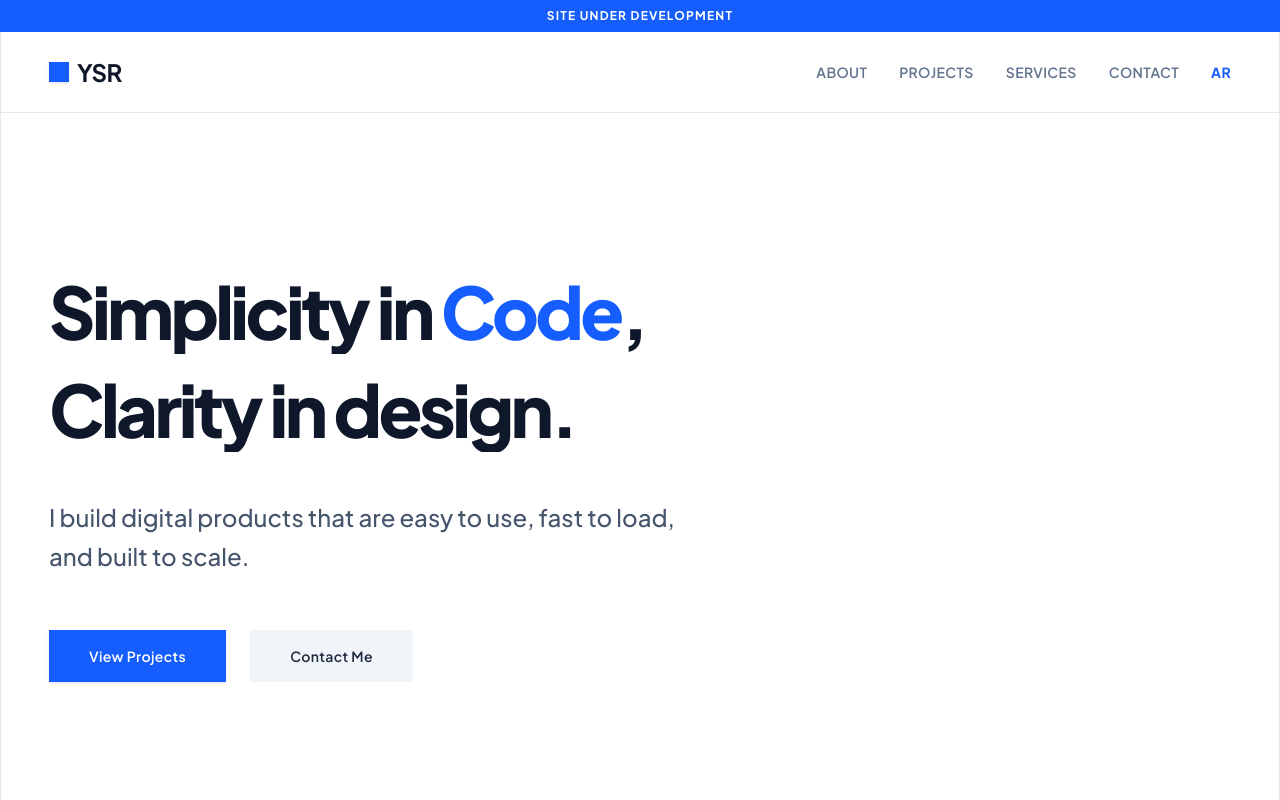
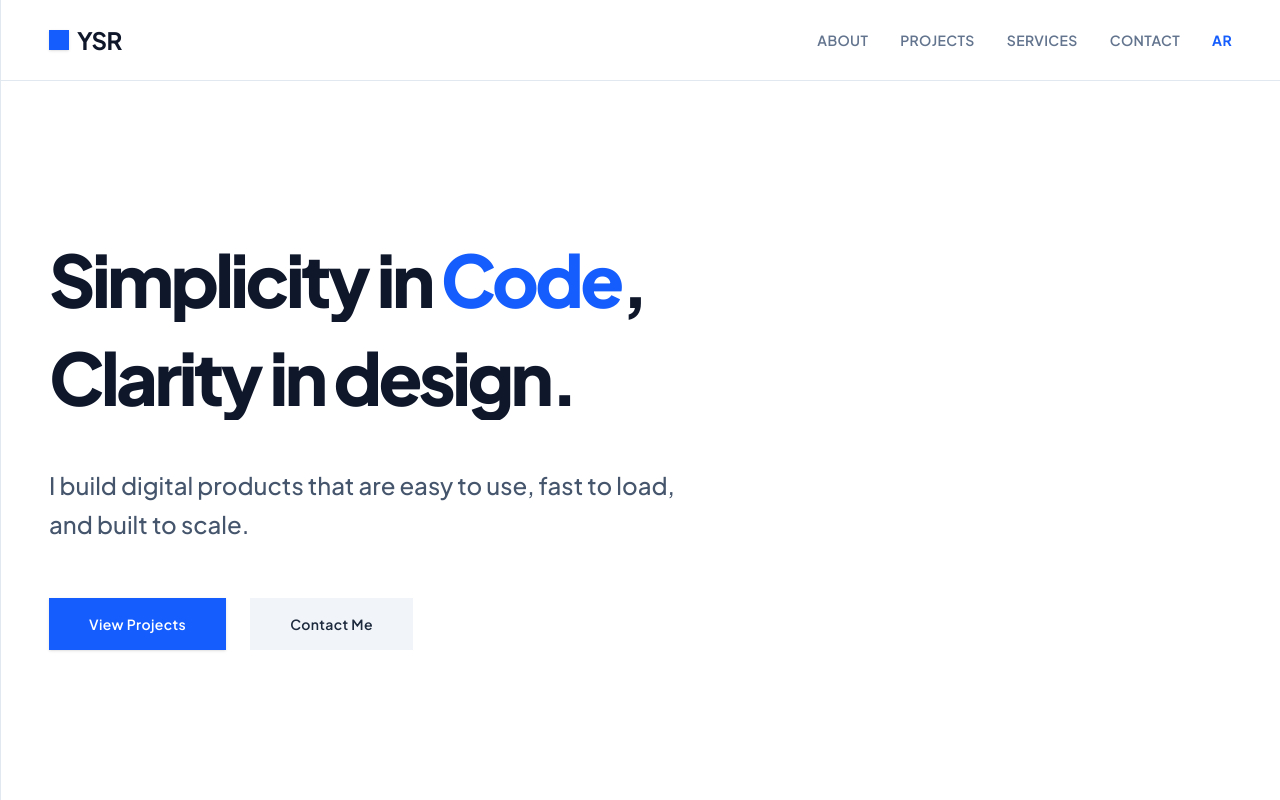
Before and after one commit to yasser8111/Portfolio, a React (Vite) app: page / in a window 1280 px wide. Shown: the top 800 px of the page. Built offline with nearby package versions, Linux system fonts and the light colour scheme.

Commit message:
UI: Removed right border from main layout container across all pages

```diff
--- a/src/data.json
+++ b/src/data.json
@@ -1,5 +1,5 @@
 {
-  "isUnderConstruction": true,
+  "isUnderConstruction": false,
   "lang": "en",
   "en": {
     "nav": {
--- a/src/pages/AboutPage.jsx
+++ b/src/pages/AboutPage.jsx
@@ -25,7 +25,7 @@ const AboutPage = ({
       dir={lang === "ar" ? "rtl" : "ltr"}
       className="min-h-screen bg-white text-slate-900 font-sans selection:bg-blue-600 selection:text-white"
     >
-      <div className="max-w-[1400px] mx-auto w-full border-x border-slate-200 min-h-screen flex flex-col">
+      <div className="max-w-[1400px] mx-auto w-full border-l border-slate-200 min-h-screen flex flex-col">
         <NavBack
           onBack={() => navigate("/")}
           backText={buttons.backToHome}
--- a/src/pages/HomePage.jsx
+++ b/src/pages/HomePage.jsx
@@ -49,7 +49,7 @@ const HomePage = ({
       )}
 
       {/* Container */}
-      <div className="max-w-[1400px] mx-auto w-full border-x border-slate-200 min-h-screen flex flex-col">
+      <div className="max-w-[1400px] mx-auto w-full border-l border-slate-200 min-h-screen flex flex-col">
         {/* Navigation */}
         <Navbar
           personal={personal}
--- a/src/pages/ServicesPage.jsx
+++ b/src/pages/ServicesPage.jsx
@@ -52,7 +52,7 @@ const ServicesPage = ({ lang, personal, services, nav, footer, buttons, sections
       dir={lang === "ar" ? "rtl" : "ltr"}
       className="min-h-screen bg-white text-slate-900 font-sans selection:bg-blue-600 selection:text-white"
     >
-      <div className="max-w-[1400px] mx-auto w-full border-x border-slate-200 min-h-screen flex flex-col">
+      <div className="max-w-[1400px] mx-auto w-full border-l border-slate-200 min-h-screen flex flex-col">
         <NavBack onBack={() => navigate("/")} backText={buttons.backToHome} lang={lang} />
 
         <main className="flex-1">
```
